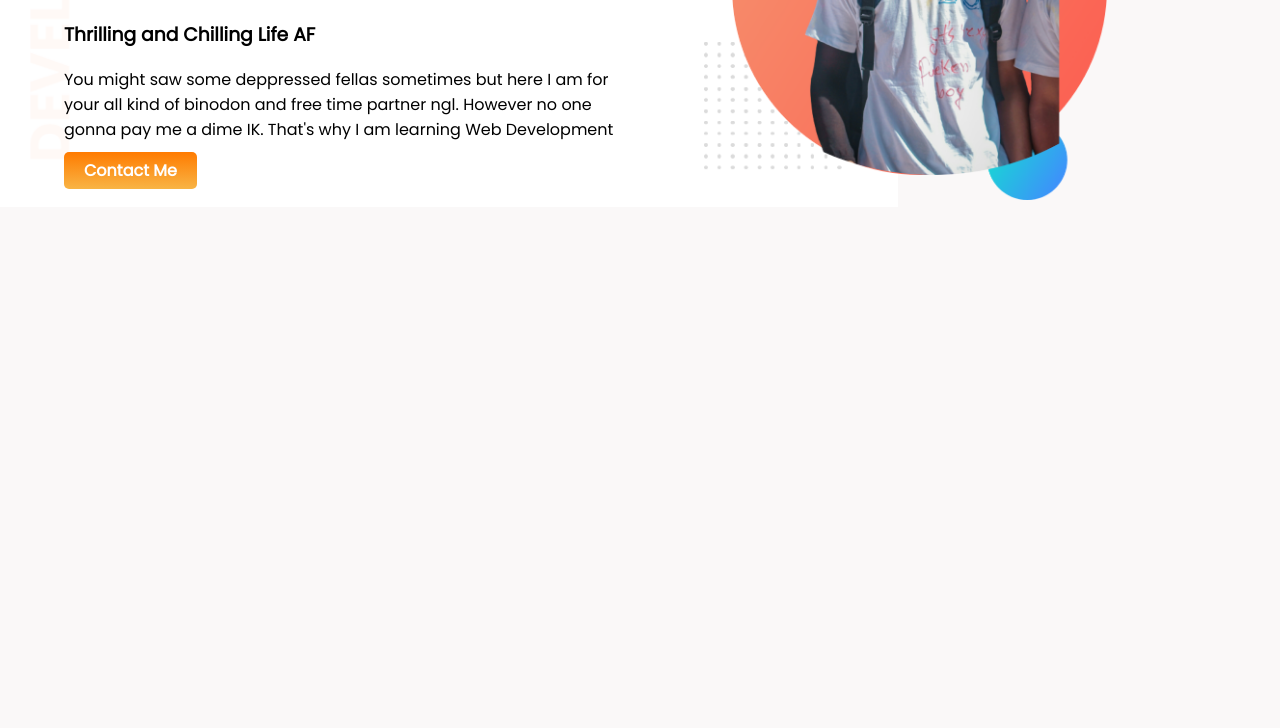
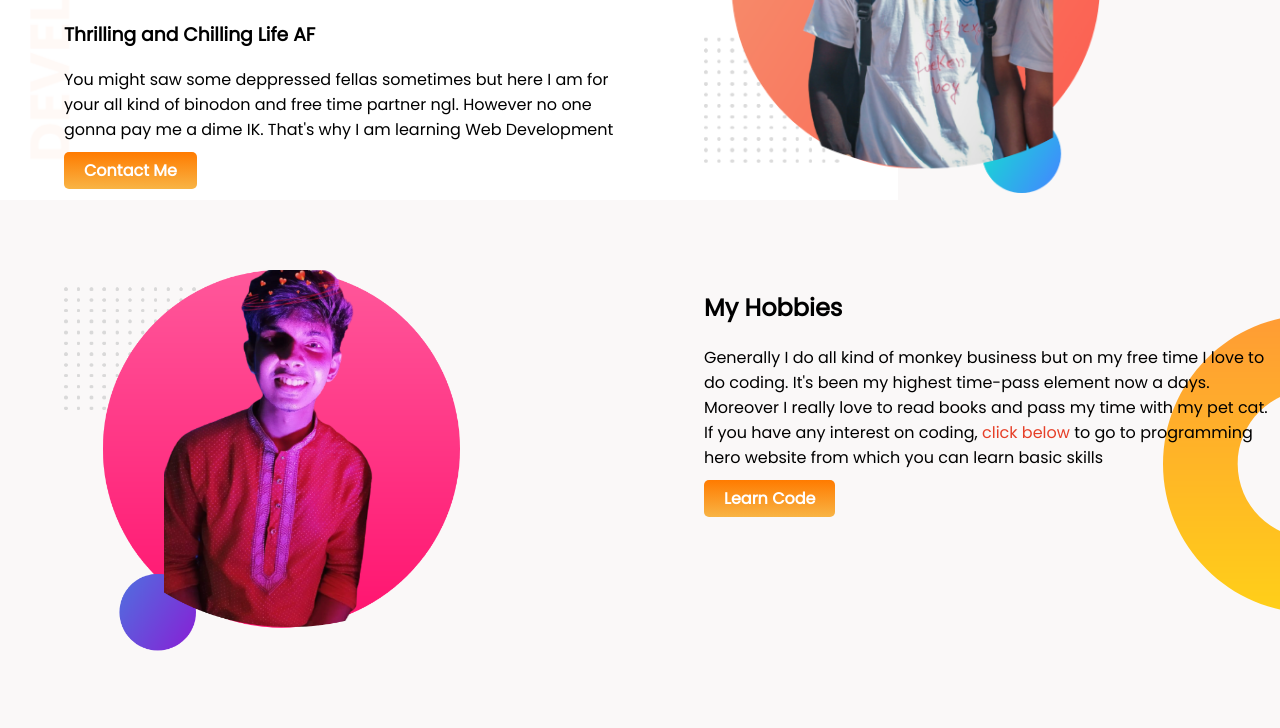
Before and after one commit to Raiyaann/developer-portfolio, a plain HTML site: page index.html in a window 1280 px wide. Shown: the part 200-928 px from the top of the page. Before the commit the page ends 800 px from the top, so only its background shows below. Drawn offline with Linux system fonts and the light colour scheme.

Commit message:
second section

```diff
--- a/index.html
+++ b/index.html
@@ -27,6 +27,19 @@
             <img src="/images/raichu-bg.png" alt="raichu">
         </div>
     </section>
+    <section class="second">
+        <div class="half-width">
+            <img src="images/holud.png" alt="pic">
+        </div>
+        <div class="half-width">
+            <h2>My Hobbies</h2>
+            <p>Generally I do all kind of monkey business but on my free time I love to do coding. It's been my highest
+                time-pass element now a days. Moreover I really love to read books and pass my time with my pet cat. If
+                you have any interest on coding, <span class="red">click below</span> to go to programming hero website
+                from which you can learn basic skills</p>
+            <a href="https://www.programming-hero.com/" class="link-button" target="_blank">Learn Code</a>
+        </div>
+    </section>
 </body>
 
 </html>
--- a/style.css
+++ b/style.css
@@ -12,10 +12,12 @@ h1{
 }
 section{
     display: flex;
+    margin-bottom: 70px;
 }
 .half-width{
     width: 50%;
     padding-left: 5%;
+    padding-right: 10px;
 }
 .half-width img{
     width:70%
@@ -32,3 +34,11 @@ section{
     background-image: url(/images/top-banner.png);
     background-repeat: no-repeat;
 }
+.red{
+    color: rgba(230, 59, 36, 0.979);
+}
+.second{
+    background-image: url(images/dream-bg.png);
+    background-repeat: no-repeat;
+    background-position: right;
+}
```
Also changed, not shown: images/holud.png (added).
